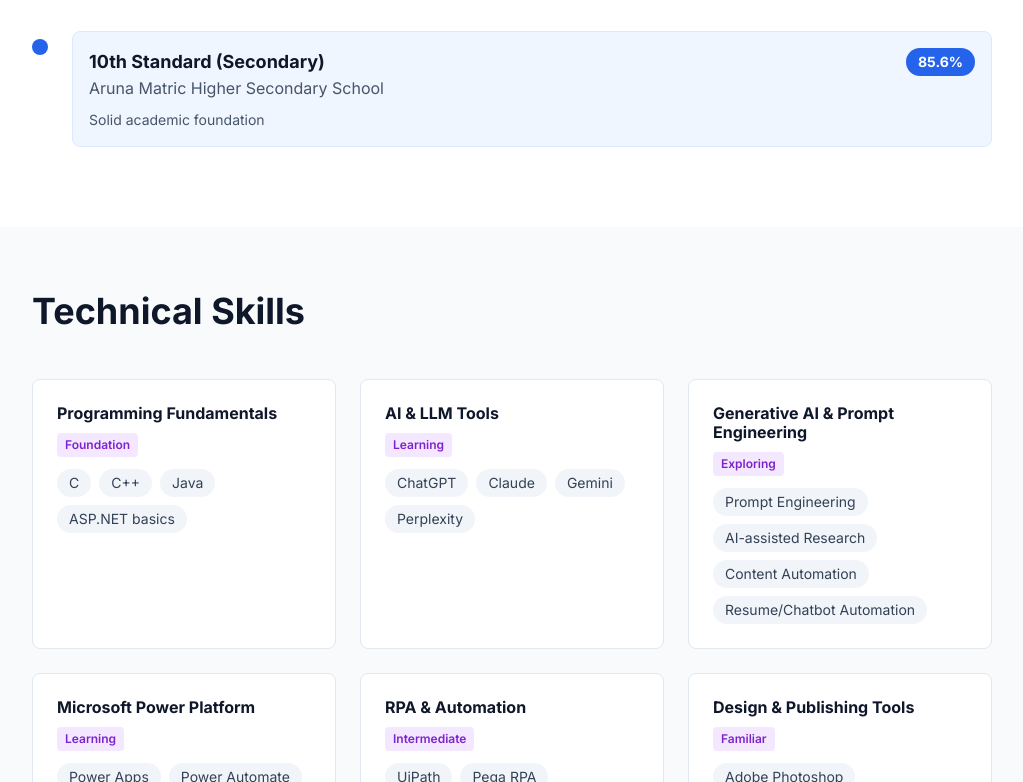
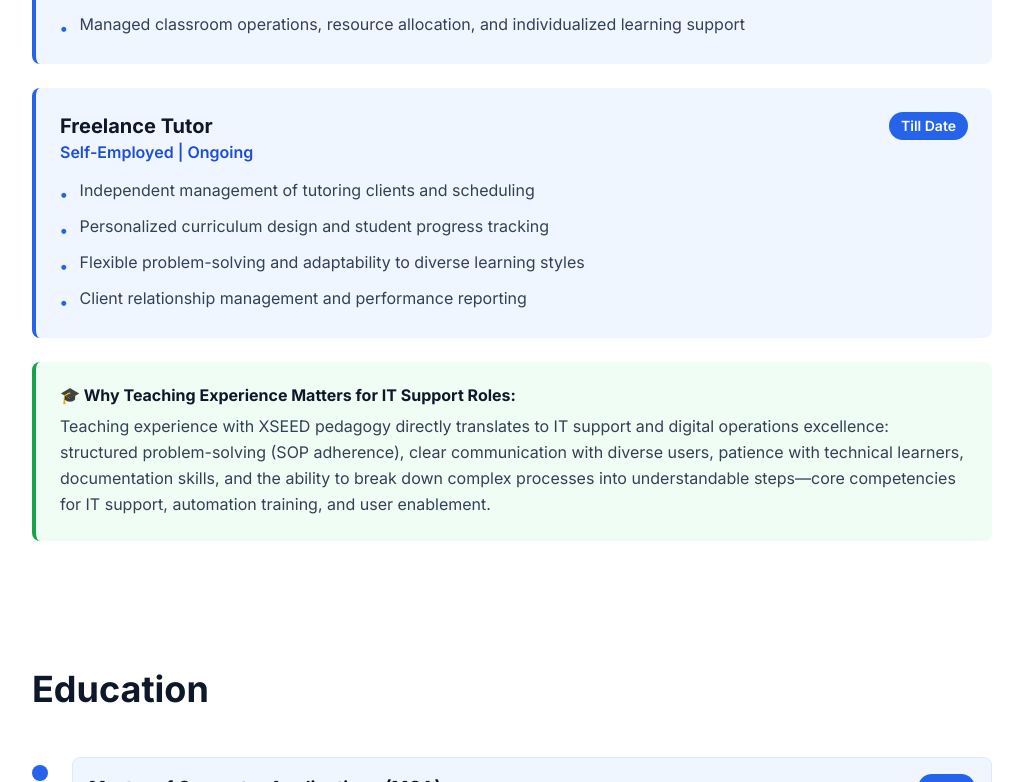
Before and after one commit to ezhilmohan03/ezhil-resume, a React (Create React App) app: page / in a window 1280 px wide. Shown: the part 1778-2560 px from the top of the page, without its empty margins (128-1151 px from the left). Built offline with nearby package versions, Linux system fonts and the light colour scheme; the HTML template or start-up script is replaced by a standard one.

Commit message:
Add: Downloadable resume PDF and update all download buttons

```diff
--- a/src/ResumeWebsite.jsx
+++ b/src/ResumeWebsite.jsx
@@ -61,6 +61,18 @@ const ResumeWebsite = () => {
     strengths: {
       keywords: ['strength', 'soft skills', 'qualities', 'characteristics'],
       response: "Her key strengths include: Good listener, Hard worker, Willingness to learn, Team facilitator, Adaptable to new technologies, Strong academic discipline, and Detail-oriented & organized."
+    },
+    teaching: {
+      keywords: ['teaching', 'experience', 'tutor', 'educator', 'xseed', 'pedagogy', 'prasan'],
+      response: "Ezhil has 3 years of teaching experience at Prasan Vidhaya Bala Mandhir using the XSEED pedagogical framework, which emphasizes structured, process-driven education. She also continues freelance tutoring. This background gives her strong skills in documentation, SOP adherence, clear communication, and adaptability—all highly valuable for IT support and automation roles."
+    },
+    sop: {
+      keywords: ['sop', 'standard operating procedure', 'documentation', 'process', 'workflow'],
+      response: "Her teaching background with XSEED has given her strong expertise in following and creating Standard Operating Procedures (SOPs), process documentation, and structured workflows. She understands the importance of clear documentation and consistent process execution—critical for IT operations and automation support."
+    },
+    communication: {
+      keywords: ['communication', 'teach', 'explain', 'support', 'training'],
+      response: "Her teaching experience demonstrates exceptional communication and training skills. She can break down complex concepts, support diverse learners, and provide clear explanations—abilities directly applicable to IT support, user training, and automation implementation roles where explaining technical processes to non-technical users is essential."
     }
   };
 
@@ -126,10 +138,10 @@ const ResumeWebsite = () => {
                   {item}
                 </a>
               ))}
-              <button className="px-4 py-2 bg-blue-600 text-white rounded-lg hover:bg-blue-700 transition-colors text-sm font-medium flex items-center gap-2">
+              <a href="/resume.pdf" download="Ezhil_Malar_M_Resume.pdf" className="px-4 py-2 bg-blue-600 text-white rounded-lg hover:bg-blue-700 transition-colors text-sm font-medium flex items-center gap-2 cursor-pointer">
                 <Download size={16} />
                 Resume
-              </button>
+              </a>
             </div>
 
             {/* Mobile Menu Button */}
@@ -154,10 +166,10 @@ const ResumeWebsite = () => {
                   {item}
                 </a>
               ))}
-              <button className="w-full px-4 py-2 bg-blue-600 text-white rounded-lg hover:bg-blue-700 transition-colors text-sm font-medium flex items-center justify-center gap-2">
+              <a href="/resume.pdf" download="Ezhil_Malar_M_Resume.pdf" className="w-full px-4 py-2 bg-blue-600 text-white rounded-lg hover:bg-blue-700 transition-colors text-sm font-medium flex items-center justify-center gap-2 cursor-pointer">
                 <Download size={16} />
                 Resume
-              </button>
+              </a>
             </div>
           )}
         </div>
@@ -183,10 +195,10 @@ const ResumeWebsite = () => {
           </p>
 
           <div className="flex flex-col sm:flex-row gap-4 justify-center pt-4">
-            <button className="px-8 py-3 bg-blue-600 text-white rounded-lg hover:bg-blue-700 transition-all transform hover:scale-105 font-semibold flex items-center justify-center gap-2 shadow-md">
+            <a href="/resume.pdf" download="Ezhil_Malar_M_Resume.pdf" className="px-8 py-3 bg-blue-600 text-white rounded-lg hover:bg-blue-700 transition-all transform hover:scale-105 font-semibold flex items-center justify-center gap-2 shadow-md cursor-pointer">
               <Download size={20} />
               Download Resume
-            </button>
+            </a>
             <button
               onClick={() => setChatOpen(true)}
               className="px-8 py-3 bg-purple-600 text-white rounded-lg hover:bg-purple-700 transition-all transform hover:scale-105 font-semibold flex items-center justify-center gap-2 shadow-md"
@@ -215,7 +227,10 @@ const ResumeWebsite = () => {
                 Ezhil Malar M is a technology graduate with an MCA and B.Sc in Software Application, known for strong academic performance, university ranking, and a consistent willingness to learn. She has foundational knowledge in programming, databases, design tools, and operating systems.
               </p>
               <p className="text-lg text-slate-200 leading-relaxed">
-                She is now expanding into modern workplace technologies such as LLM tools, Generative AI, Microsoft Power Platform, RPA, and workflow automation—positioning herself as a capable professional for automation-focused, AI-assisted, and digital operations roles.
+                With <strong>3 years of teaching experience at Prasan Vidhaya Bala Mandhir</strong> utilizing the <strong>XSEED pedagogical framework</strong>, she has demonstrated exceptional skills in structured communication, process documentation, and adaptability to diverse learning needs. She combines this with <strong>ongoing freelance tutoring experience</strong>, showcasing her ability to work independently and manage multiple responsibilities simultaneously.
+              </p>
+              <p className="text-lg text-slate-200 leading-relaxed">
+                She is now expanding into modern workplace technologies such as LLM tools, Generative AI, Microsoft Power Platform, RPA, and workflow automation—positioning herself as a capable professional for automation-focused, AI-assisted, and digital operations roles. Her teaching background provides a strong foundation in following standard operating procedures, training delivery, and user support.
               </p>
               <p className="text-lg text-slate-200 leading-relaxed">
                 Her career objective is to grow with an organization and become a reputed professional by effectively contributing to business goals through technology, continuous learning, automation, and digital transformation.
@@ -243,6 +258,65 @@ const ResumeWebsite = () => {
                   <p className="text-sm text-slate-300">Continuous learning mindset</p>
                 </div>
               </div>
+            </div>
+          </div>
+        </div>
+      </section>
+
+      {/* Work Experience Section */}
+      <section className="py-16 bg-white">
+        <div className="max-w-6xl mx-auto px-4 sm:px-6 lg:px-8">
+          <h2 className="text-3xl sm:text-4xl font-bold mb-12 text-slate-900">Professional Experience</h2>
+          <div className="space-y-6">
+            {[
+              {
+                role: 'Teaching Professional & Pedagogy Specialist',
+                organization: 'Prasan Vidhaya Bala Mandhir',
+                duration: '3 Years',
+                details: [
+                  'Specialized training in XSEED pedagogical framework—a structured, process-driven teaching methodology',
+                  'Demonstrated proficiency in curriculum delivery, student assessment, and adaptive teaching strategies',
+                  'Strong experience in documentation, standard operating procedures (SOPs), and structured communication',
+                  'Managed classroom operations, resource allocation, and individualized learning support'
+                ]
+              },
+              {
+                role: 'Freelance Tutor',
+                organization: 'Self-Employed | Ongoing',
+                duration: 'Till Date',
+                details: [
+                  'Independent management of tutoring clients and scheduling',
+                  'Personalized curriculum design and student progress tracking',
+                  'Flexible problem-solving and adaptability to diverse learning styles',
+                  'Client relationship management and performance reporting'
+                ]
+              }
+            ].map((job, idx) => (
+              <div key={idx} className="bg-blue-50 rounded-lg p-6 border-l-4 border-blue-600">
+                <div className="flex justify-between items-start mb-3">
+                  <div>
+                    <h3 className="text-xl font-bold text-slate-900">{job.role}</h3>
+                    <p className="text-blue-700 font-semibold">{job.organization}</p>
+                  </div>
+                  <span className="px-3 py-1 bg-blue-600 text-white rounded-full text-sm font-semibold">
+                    {job.duration}
+                  </span>
+                </div>
+                <ul className="space-y-2">
+                  {job.details.map((detail, didx) => (
+                    <li key={didx} className="text-slate-700 flex items-start gap-3">
+                      <span className="text-blue-600 mt-1 font-bold">•</span>
+                      <span>{detail}</span>
+                    </li>
+                  ))}
+                </ul>
+              </div>
+            ))}
+            <div className="bg-green-50 border-l-4 border-green-600 rounded-lg p-6 mt-6">
+              <h4 className="font-bold text-slate-900 mb-2">🎓 Why Teaching Experience Matters for IT Support Roles:</h4>
+              <p className="text-slate-700 leading-relaxed">
+                Teaching experience with XSEED pedagogy directly translates to IT support and digital operations excellence: structured problem-solving (SOP adherence), clear communication with diverse users, patience with technical learners, documentation skills, and the ability to break down complex processes into understandable steps—core competencies for IT support, automation training, and user enablement.
+              </p>
             </div>
           </div>
         </div>
@@ -311,6 +385,11 @@ const ResumeWebsite = () => {
 
           <div className="grid md:grid-cols-2 lg:grid-cols-3 gap-6">
             {[
+              {
+                category: 'Teaching & Pedagogy',
+                level: 'Expert',
+                skills: ['XSEED Framework', 'Curriculum Design', 'Process Documentation', 'SOP Development', 'Student Assessment']
+              },
               {
                 category: 'Programming Fundamentals',
                 level: 'Foundation',
@@ -464,6 +543,7 @@ const ResumeWebsite = () => {
 
           <div className="grid md:grid-cols-2 lg:grid-cols-4 gap-6">
             {[
+              { name: 'XSEED Pedagogy', icon: '🎓' },
               { name: 'Adobe Photoshop', icon: '🎨' },
               { name: 'Adobe PageMaker', icon: '📄' },
               { name: 'CorelDraw', icon: '✏️' },
@@ -517,14 +597,16 @@ const ResumeWebsite = () => {
 
           <div className="grid md:grid-cols-2 gap-4">
             {[
-              'AI-assisted Business Operations',
+              'IT User Support & Help Desk (leveraging teaching communication skills)',
+              'Application Support & Technical Training',
               'Automation Support & Administration',
               'Power Platform-based Workflow Solutions',
               'RPA Process Automation',
-              'Junior Application Support',
-              'Data & Reporting Support',
-              'Digital Productivity Improvement',
-              'IT Support & Operations'
+              'SOP Documentation & Process Optimization',
+              'Digital Operations & Workflow Improvement',
+              'User Enablement & Technical Onboarding',
+              'AI-assisted Business Operations',
+              'Data & Reporting Support'
             ].map((role, idx) => (
               <div key={idx} className="flex items-center gap-3 bg-white/20 rounded-lg p-4">
                 <ChevronDown size={20} className="flex-shrink-0" />
```
Also changed, not shown: 1 other file (tests, documents, lock files or other folders).
